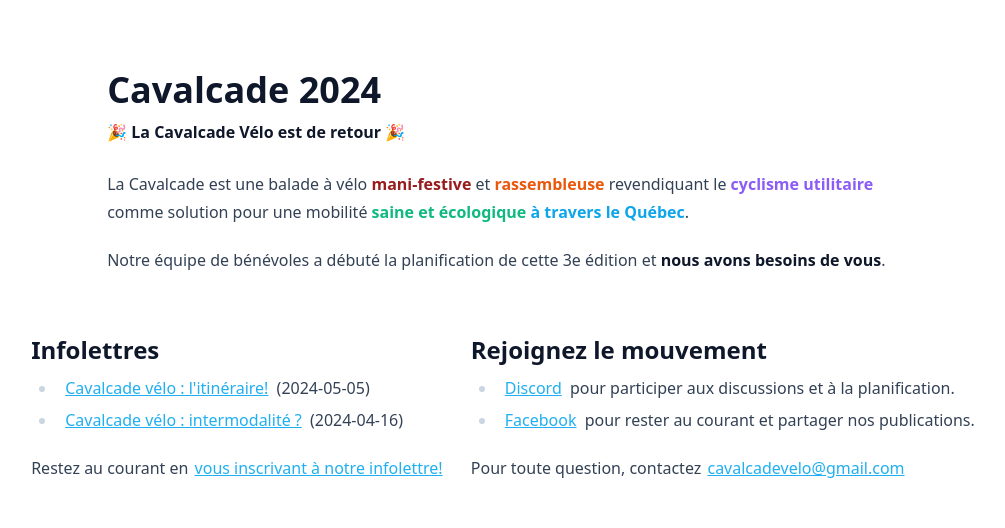
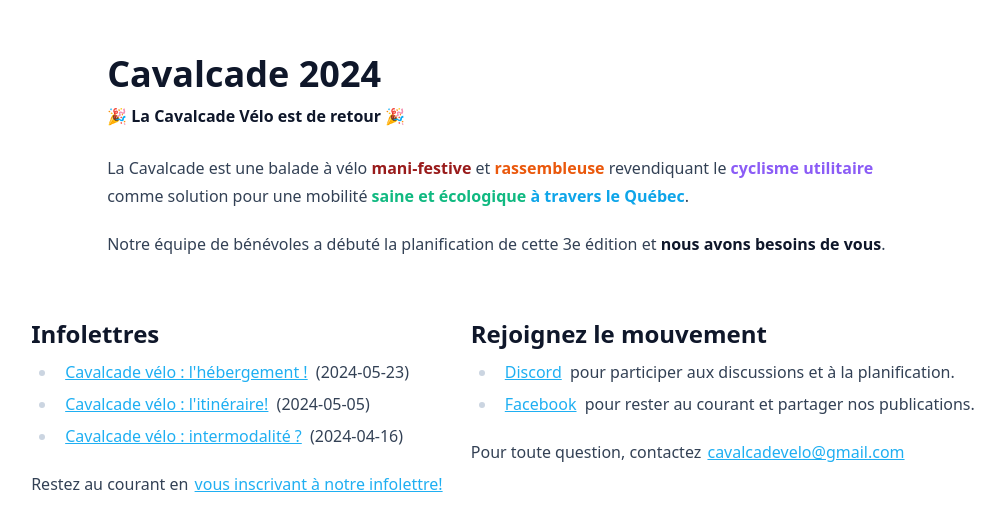
Before and after one commit to kfedorov/cavalcades, a SvelteKit app: page / in a window 1280 px wide. Shown: the part 114-642 px from the top of the page, without its empty margins (137-1142 px from the left). Built offline with nearby package versions, Linux system fonts and the light colour scheme.

Commit message:
Add new infolettre

```diff
--- a/src/routes/+page.svelte
+++ b/src/routes/+page.svelte
@@ -42,6 +42,11 @@
 
 				<ul>
 					<li>
+						<Link href="https://mailchi.mp/19108d3a89e9/20240523_cavalcadevelo">
+							Cavalcade vélo : l'hébergement !</Link
+						> (2024-05-23)
+					</li>
+					<li>
 						<Link href="https://mailchi.mp/10c959863f25/20240509_cavalcadevelo">
 							Cavalcade vélo : l'itinéraire!</Link
 						> (2024-05-05)
--- a/vite.config.js
+++ b/vite.config.js
@@ -3,8 +3,7 @@ import { enhancedImages } from '@sveltejs/enhanced-img';
 
 /** @type {import('vite').UserConfig} */
 const config = {
-	plugins: [
-		enhancedImages(), sveltekit()]
+	plugins: [enhancedImages(), sveltekit()]
 };
 
 export default config;
```
Also changed, not shown: src/routes/+layout.ts (line endings or trailing spaces).
